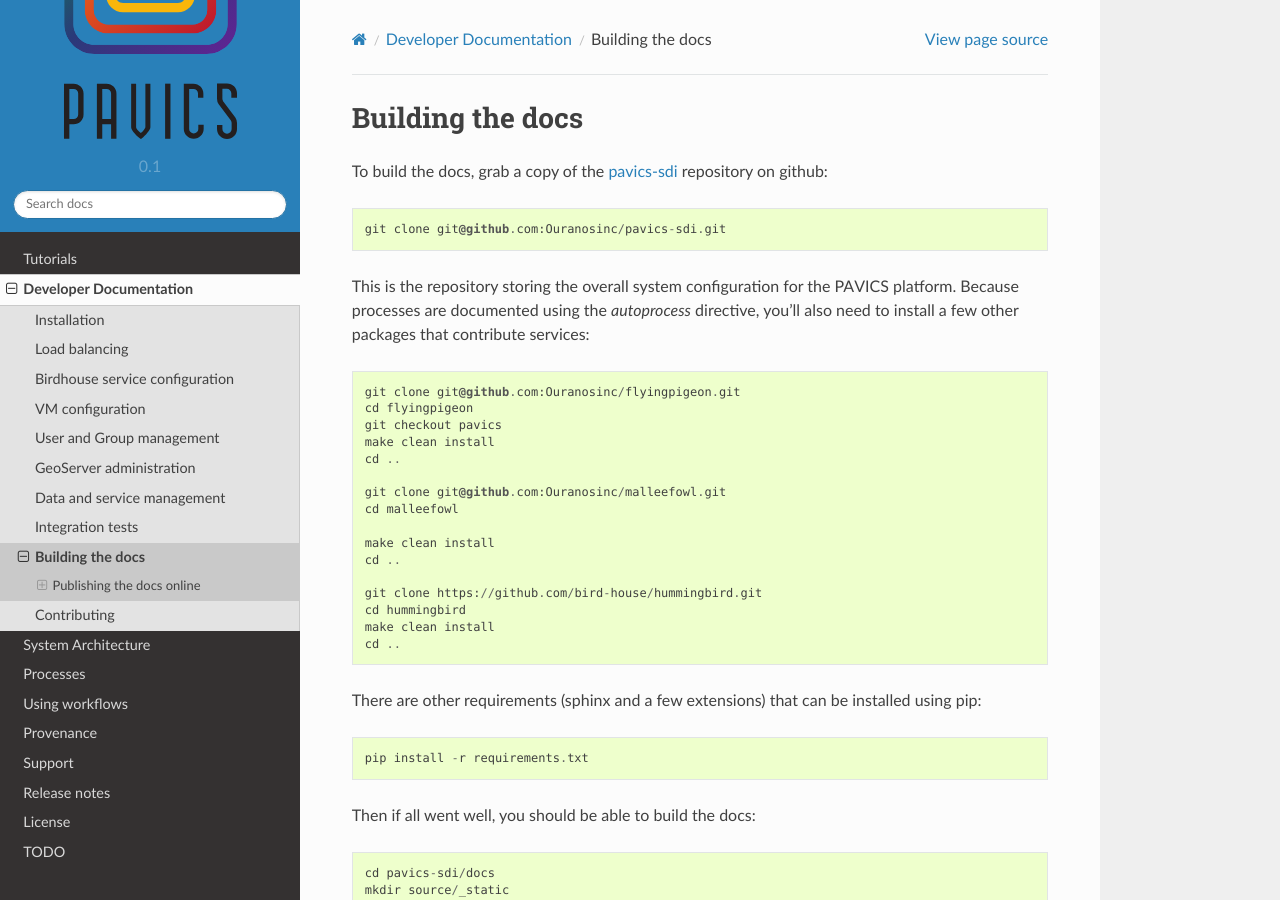
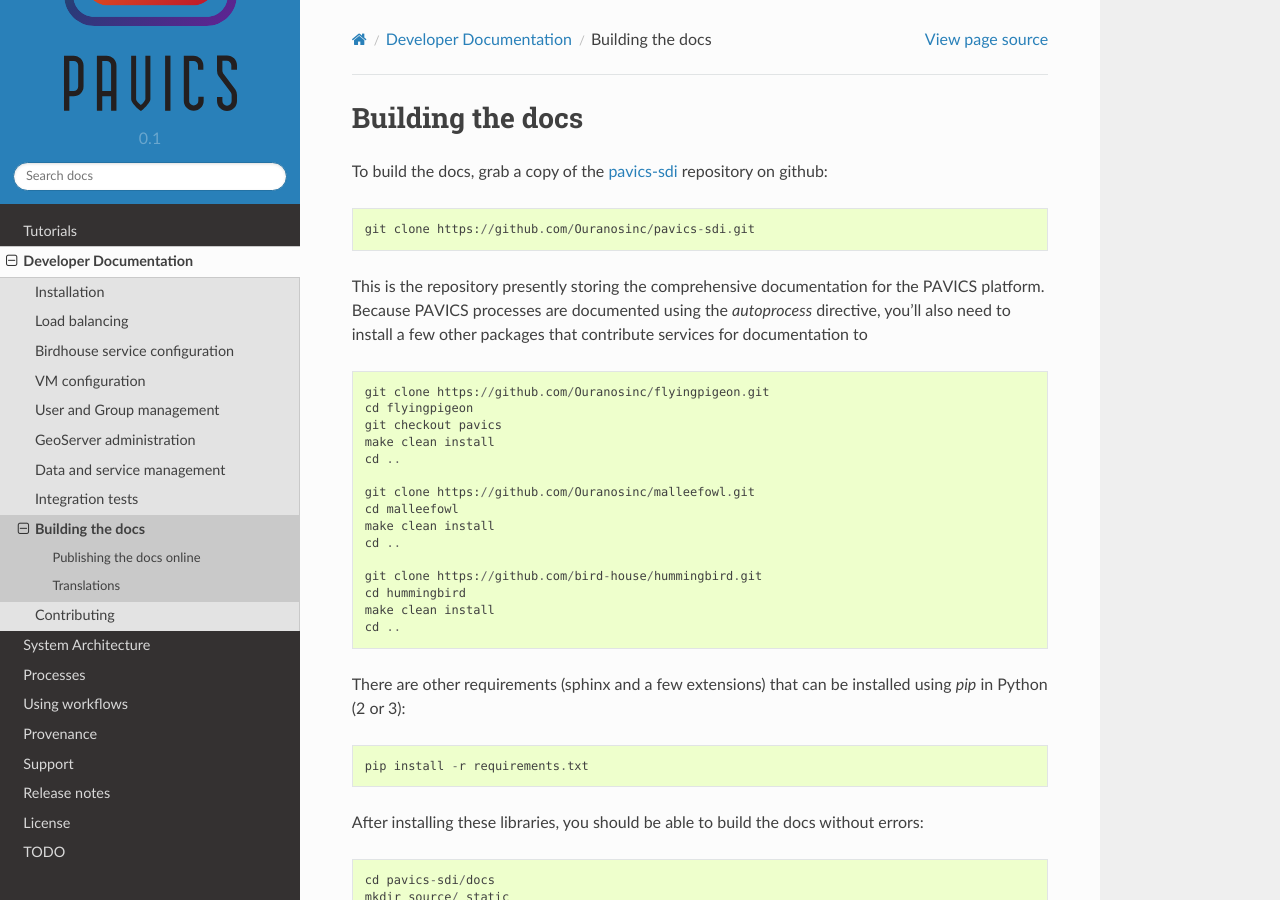
Before and after one commit to Ouranosinc/pavics-sdi, a Sphinx documentation site: the page built from docs/source/dev/builddocs.rst, in a window 1280 px wide and 900 px high. Built offline with Sphinx 7.4.7 and the Read the Docs theme 2.0.0, drawn with Linux system fonts in a browser that asks for light colours; some of the changed text lies outside the part shown.

```diff
--- a/docs/source/dev/builddocs.rst
+++ b/docs/source/dev/builddocs.rst
@@ -4,38 +4,35 @@ Building the docs
 
 To build the docs, grab a copy of the `pavics-sdi`_ repository on github::
 
-   git clone git@github.com:Ouranosinc/pavics-sdi.git
+  git clone https://github.com/Ouranosinc/pavics-sdi.git
 
-This is the repository storing the overall system configuration for the PAVICS platform. Because processes are documented using the `autoprocess` directive, you'll also need to install a few other packages that contribute services::
+This is the repository presently storing the comprehensive documentation for the PAVICS platform. Because PAVICS processes are documented using the `autoprocess` directive, you'll also need to install a few other packages that contribute services for documentation to ::
 
-    git clone git@github.com:Ouranosinc/flyingpigeon.git
-    cd flyingpigeon
-    git checkout pavics
-    make clean install
-    cd ..
+  git clone https://github.com/Ouranosinc/flyingpigeon.git
+  cd flyingpigeon
+  git checkout pavics
+  make clean install
+  cd ..
 
-    git clone git@github.com:Ouranosinc/malleefowl.git
-    cd malleefowl
+  git clone https://github.com/Ouranosinc/malleefowl.git
+  cd malleefowl
+  make clean install
+  cd ..
 
-    make clean install
-    cd ..
+  git clone https://github.com/bird-house/hummingbird.git
+  cd hummingbird
+  make clean install
+  cd ..
 
-    git clone https://github.com/bird-house/hummingbird.git
-    cd hummingbird
-    make clean install
-    cd ..
-
-There are other requirements (sphinx and a few extensions) that can be installed using pip::
+There are other requirements (sphinx and a few extensions) that can be installed using `pip` in Python (2 or 3)::
 
    pip install -r requirements.txt
 
-Then if all went well, you should be able to build the docs::
+After installing these libraries, you should be able to build the docs without errors::
 
    cd pavics-sdi/docs
    mkdir source/_static
    make html
-
-
 
 Publishing the docs online
 --------------------------
@@ -61,24 +58,17 @@ You'll also need to add a :file:`.nojekyll` file to make sure the stylesheets ar
    git commit -m 'added .nojekyll'
    git push
 
-You should then be able to go back to pavics-sdi/docs and run make `gh-pages`, which will build the html docs,
-copy them to the :file:`pavics-sdi-docs` just created and push them to the github gh-branch::
+You should then be able to go back to pavics-sdi/docs and run make `gh-pages`, which will build the html docs, copy them to the :file:`pavics-sdi-docs` just created and push them to the github gh-branch::
 
    make gh-pages
 
 For more details, see the original `instructions <https://daler.github.io/sphinxdoc-test/includeme.html>`_.
 
 
+Translations
+------------
 
-
-
-
-
-
-Translations
-============
-
-`pavics-sdi`_ is being translated in french, and it's possible to add other languages. For example to add a german translation,  run ``sphinx-intl`` from the :file:`docs/` directory with the ``de`` locale::
+`pavics-sdi`_ is also being translated to French, and it's possible to add other languages. For example to add a German translation,  run ``sphinx-intl`` from the :file:`docs/` directory with the ``de`` locale::
 
    sphinx-intl update -p build/locale -l de
 
@@ -100,6 +90,4 @@ When the source documentation in english changes and the translation needs to be
 edit the ``.po`` files and rebuild the documentation.
 
 
-
-
 .. _pavics-sdi: https://github.com/Ouranosinc/pavics-sdi.git
```
Also changed, not shown: docs/source/arch/data_catalog.rst (+6 -2 lines).
